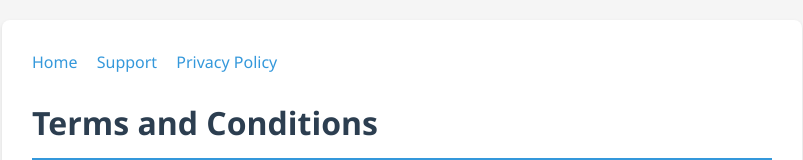
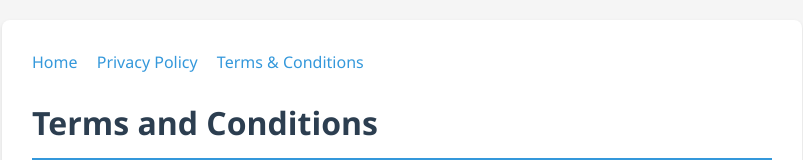
Before and after one commit to giveup-lo/cybadvis, a plain HTML site: page terms.html in a window 1280 px wide. Shown: the top 160 px of the page, without its empty margins (238-1041 px from the left). Drawn offline with Linux system fonts and the light colour scheme.

Commit message:
fix menu terms

```diff
--- a/terms.html
+++ b/terms.html
@@ -46,8 +46,8 @@
     <div class="container">
         <div class="nav-links">
             <a href="index.html">Home</a>
-            <a href="support.html">Support</a>
             <a href="privacy.html">Privacy Policy</a>
+            <a href="terms.html">Terms & Conditions</a>
         </div>
 
         <h1>Terms and Conditions</h1>
```
